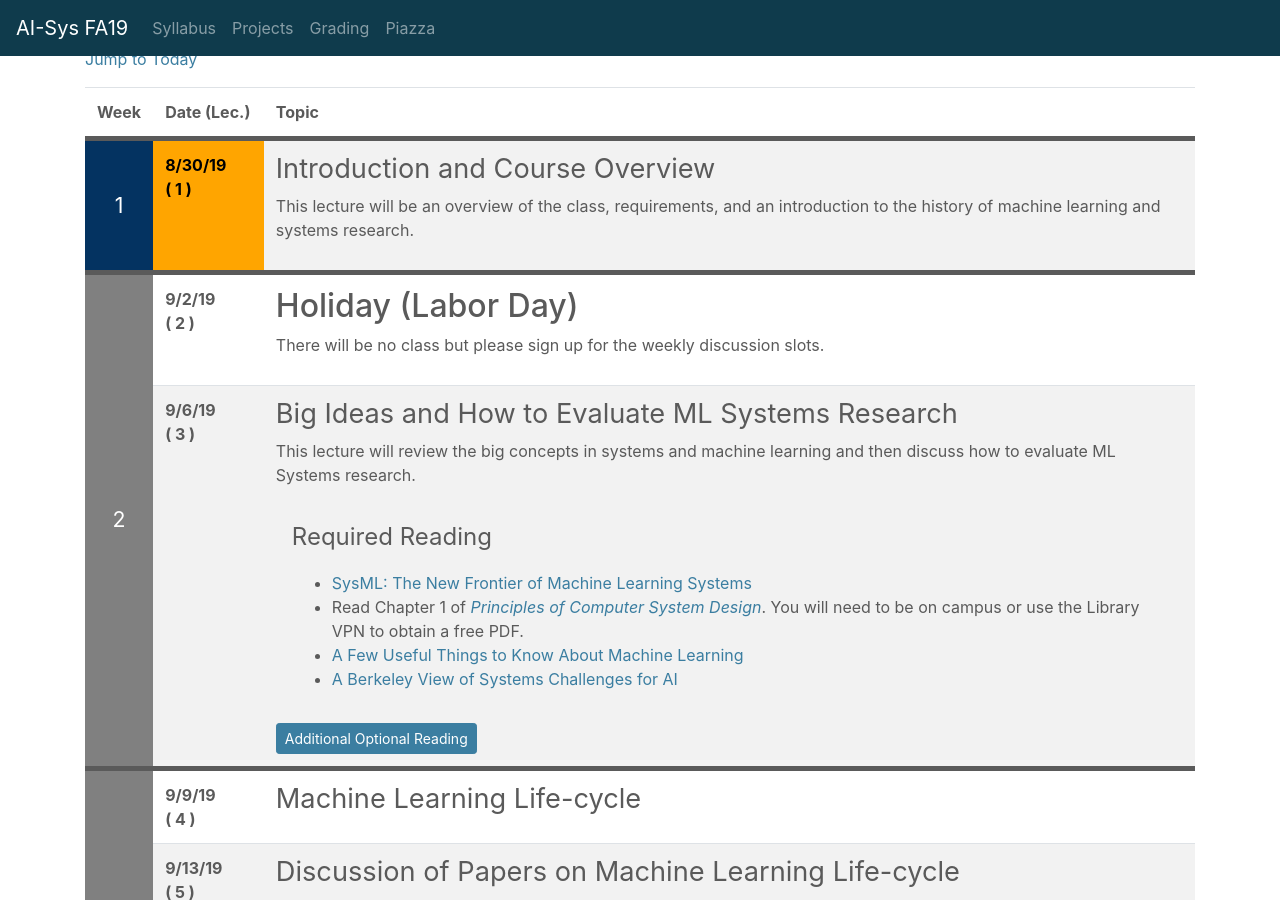
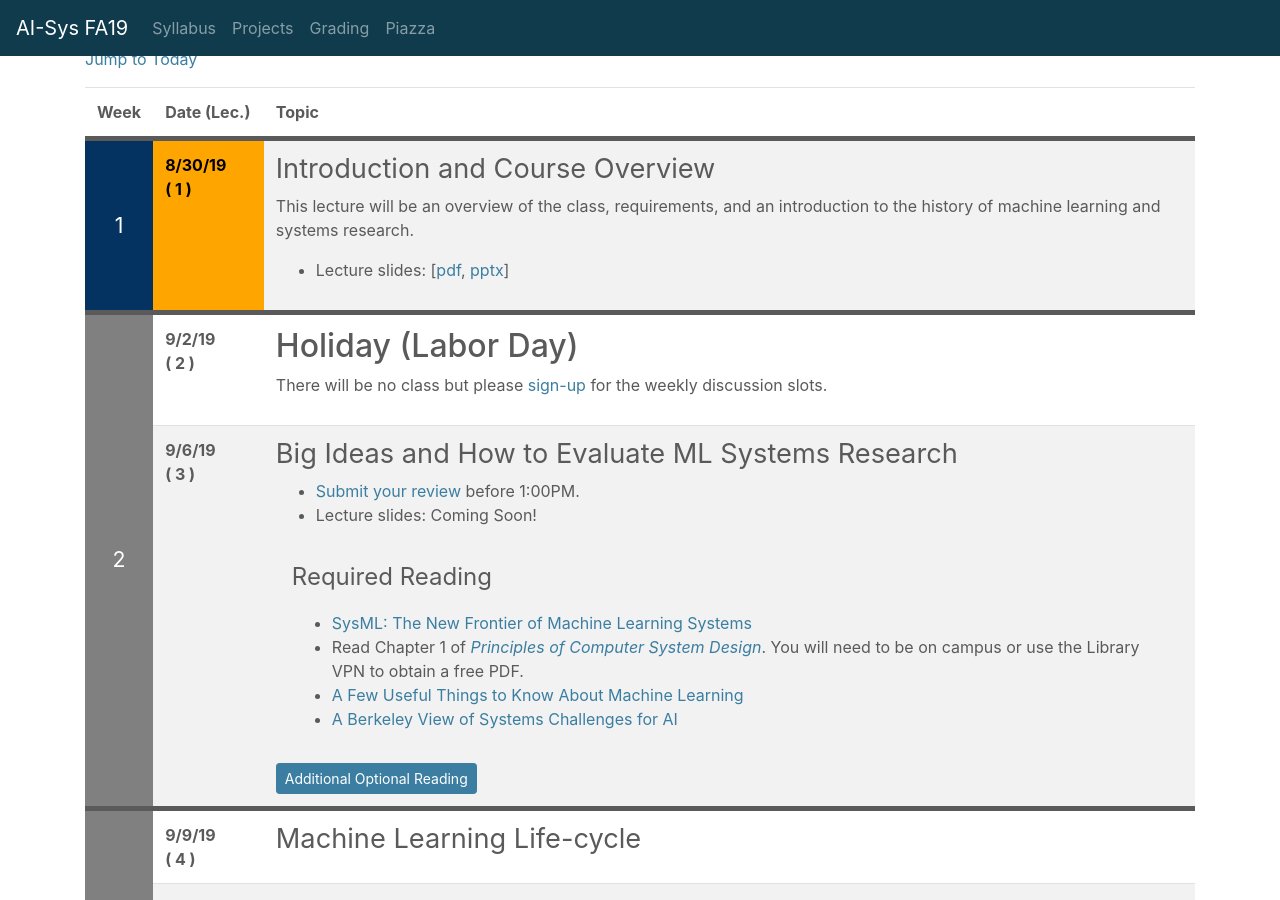
Before and after one commit to ucbrise/cs294-ai-sys-fa19, a Jekyll site: the page built from index.md, in a window 1280 px wide and 900 px high, scrolled down 932 px. Built offline with Jekyll 4.4.1, drawn with Linux system fonts in a browser that asks for light colours; nearby versions of some CDN libraries; our own code applies the rules of GitHub Pages for plain Markdown files.

Commit message:
adding lecture links

```diff
--- a/index.md
+++ b/index.md
@@ -95,11 +95,14 @@ This is a tentative schedule.  Specific readings are subject to change as new ma
 
 This lecture will be an overview of the class, requirements, and an introduction to the history of machine learning and systems research.
 
+* Lecture slides: [[pdf](assets/lectures/lec01/01_ai-sys-intro-small.pdf), [pptx](assets/lectures/lec01/01_ai-sys-intro.pptx)]
+
+
 
 {% include syllabus_entry %}
 # Holiday (Labor Day)
 
-There will be no class but please sign up for the weekly discussion slots.
+There will be no class but please [sign-up](https://docs.google.com/spreadsheets/d/1EEf58o80eVCgPZmj71oBYRBcSVWsr7OMn9rOx6X9bnY/edit?usp=sharing) for the weekly discussion slots.
 
 
 
@@ -110,7 +113,9 @@ There will be no class but please sign up for the weekly discussion slots.
 {% include syllabus_entry %}
 ## Big Ideas and How to Evaluate ML Systems Research
 
-This lecture will review the big concepts in systems and machine learning and then discuss how to evaluate ML Systems research.
+
+* [Submit your review](https://forms.gle/t6roBpS2QVPXn4zt6) before 1:00PM.
+* Lecture slides: Coming Soon!
 
 <!-- <div class="details" markdown="1">
 
```
Also changed, not shown: 2 other files.
